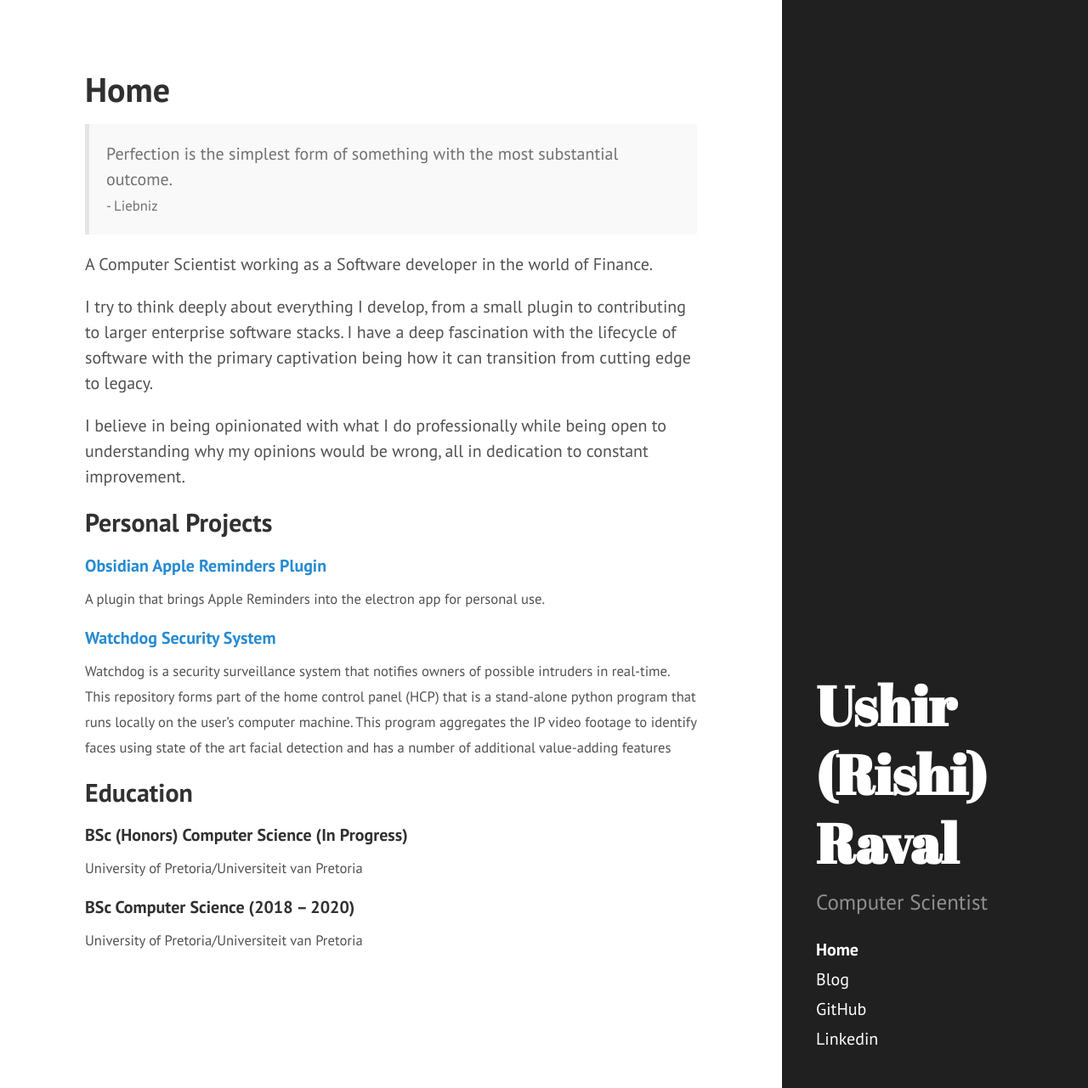
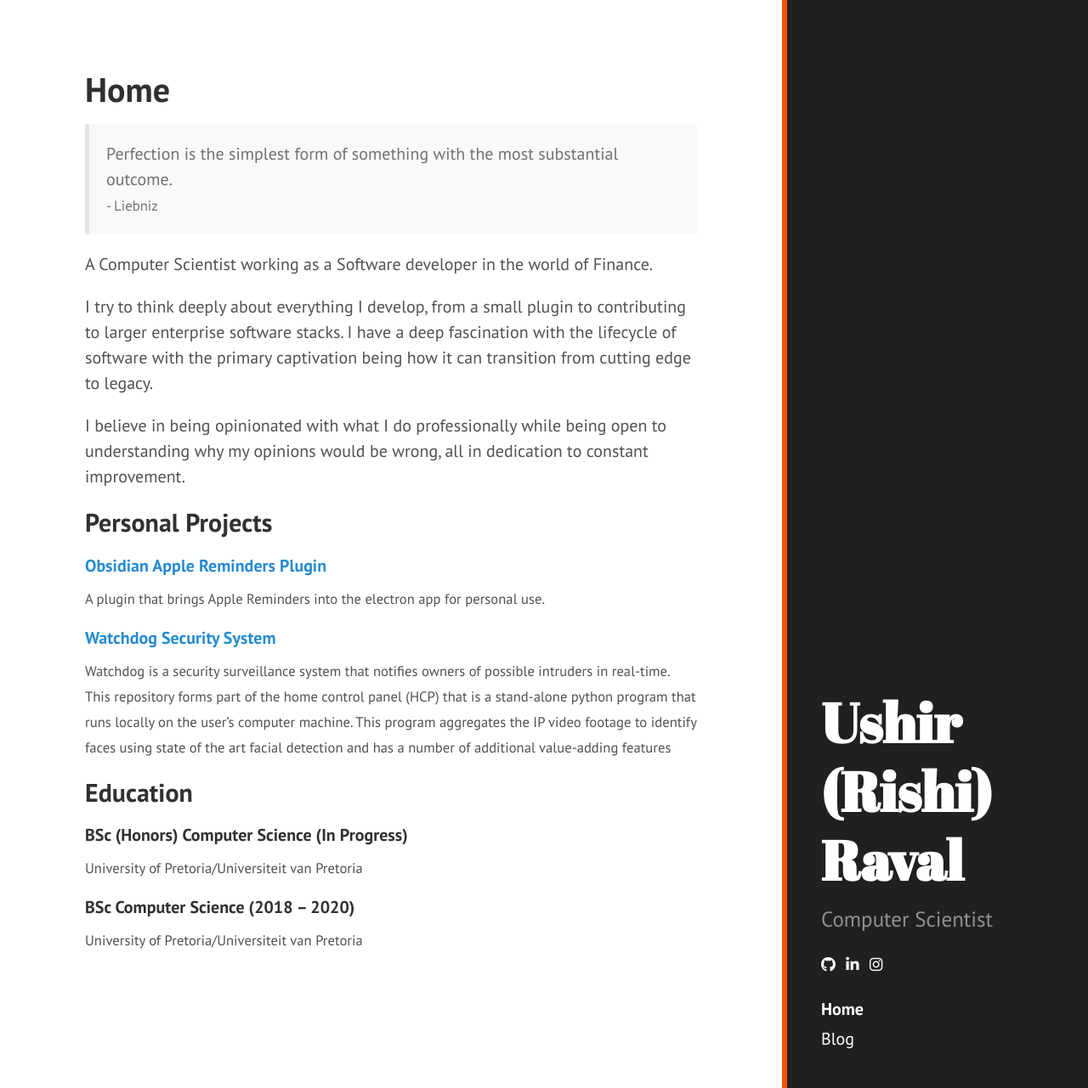
Before and after one commit to Ri-shi/Ri-shi.github.io, a Jekyll site: the page built from index.md, in a window 1280 px wide and 1281 px high. Shown: the whole window at 85% size. Built offline with Jekyll 4.4.1, drawn with Linux system fonts in a browser that asks for light colours; nearby versions of some CDN libraries.

Commit message:
Added enhancements

```diff
--- a/_config.yml
+++ b/_config.yml
@@ -7,7 +7,7 @@ permalink:        pretty
 
 # Setup
 title:            Ushir (Rishi) Raval
-tagline:          ''
+tagline:          'Computer Scientist'
 description:      'Computer Scientist'
 url:              https://urishiraval.github.io
 baseurl:          /
@@ -25,6 +25,7 @@ version:          2.1.0
 socials:
   github:         https://github.com/urishiraval
   linkedin:       https://www.linkedin.com/in/unraval/
+  instagram:      https://www.instagram.com/rishi_raval7/
 
 github:
   repo:           https://github.com/urishiraval
--- a/_includes/head.html
+++ b/_includes/head.html
@@ -1,5 +1,5 @@
 <head>
-  <link href="http://gmpg.org/xfn/11" rel="profile">
+  <link href="https://gmpg.org/xfn/11" rel="profile">
   <meta http-equiv="X-UA-Compatible" content="IE=edge">
   <meta http-equiv="content-type" content="text/html; charset=utf-8">
 
@@ -18,7 +18,8 @@
   <link rel="stylesheet" href="{{ site.baseurl }}public/css/poole.css">
   <link rel="stylesheet" href="{{ site.baseurl }}public/css/syntax.css">
   <link rel="stylesheet" href="{{ site.baseurl }}public/css/hyde.css">
-  <link rel="stylesheet" href="http://fonts.googleapis.com/css?family=PT+Sans:400,400italic,700|Abril+Fatface">
+  <link rel="stylesheet" href="https://fonts.googleapis.com/css?family=PT+Sans:400,400italic,700|Abril+Fatface">
+  <script src="https://kit.fontawesome.com/943e35d59f.js" crossorigin="anonymous"></script>
 
   <link rel="stylesheet"
       href="//cdnjs.cloudflare.com/ajax/libs/highlight.js/11.2.0/styles/atom-one-light.min.css">
--- a/_includes/sidebar.html
+++ b/_includes/sidebar.html
@@ -1,3 +1,18 @@
+<style>
+  .sidebar {
+    border-left: 0.3rem solid rgb(255, 77, 0);
+  }
+
+  .my-2 {
+    margin-top: 1rem;
+    margin-bottom: 1rem;
+  }
+
+  .mr-2 {
+    margin-right: 0.35rem;
+  }
+</style>
+
 <div class="sidebar">
   <div class="container sidebar-sticky">
     <div class="sidebar-about">
@@ -7,6 +22,12 @@
         </a>
       </h1>
       <p class="lead">{{ site.description }}</p>
+    </div>
+
+    <div class="my-2">
+      <a class="mr-2" target="_blank" href="{{ site.socials.github }}"><i class="fab fa-sm fa-github"></i></a>
+      <a class="mr-2" target="_blank" href="{{ site.socials.linkedin }}"><i class="fab fa-sm fa-linkedin-in"></i></a>
+      <a class="" target="_blank" href="{{ site.socials.instagram }}"><i class="fab fa-sm fa-instagram"></i></a>
     </div>
 
     <nav class="sidebar-nav">
@@ -27,8 +48,6 @@
 
       <a class="sidebar-nav-item{% if page.title == 'Blog' %} active{% endif %}" href="/blog">Blog</a>
 
-      <a class="sidebar-nav-item" target="_blank" href="{{ site.socials.github }}">GitHub</a>
-      <a class="sidebar-nav-item" target="_blank" href="{{ site.socials.linkedin }}">Linkedin</a>
     </nav>
 
   </div>
```
Also changed, not shown: 8 other files.
